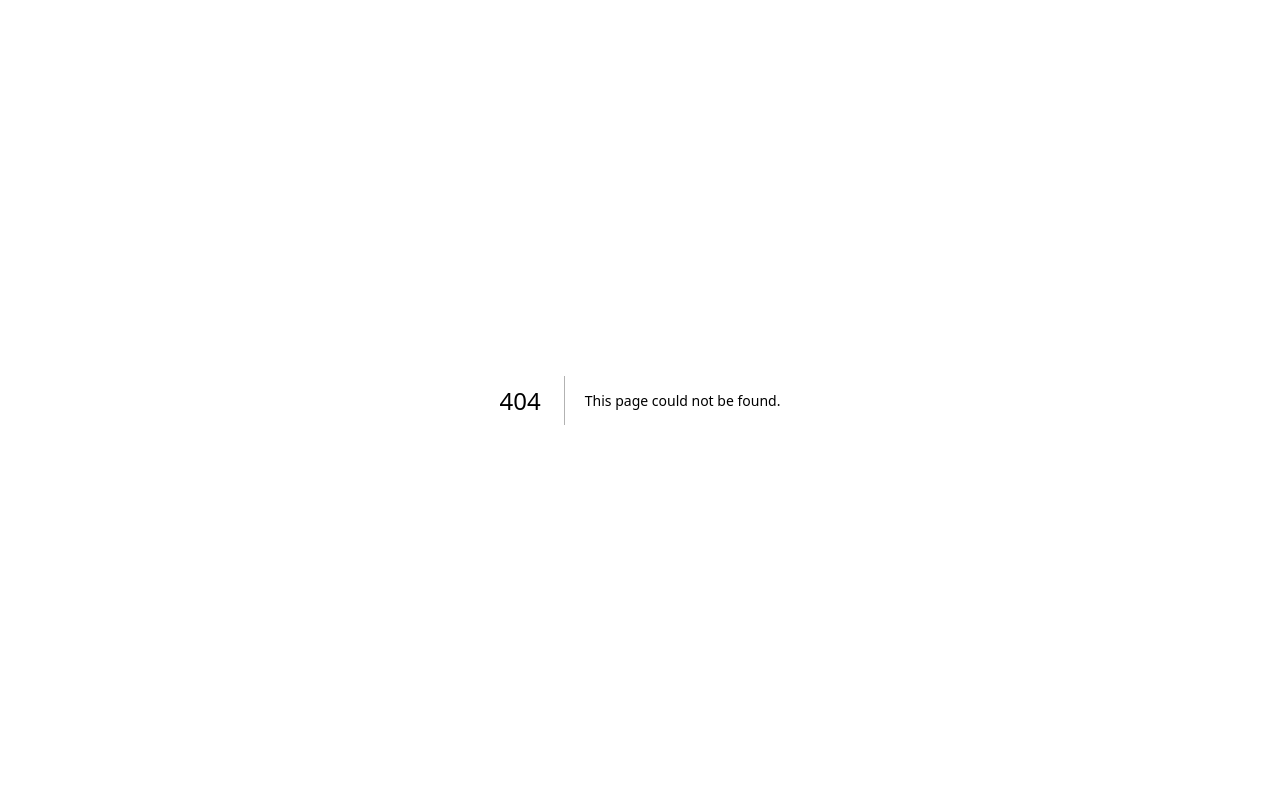
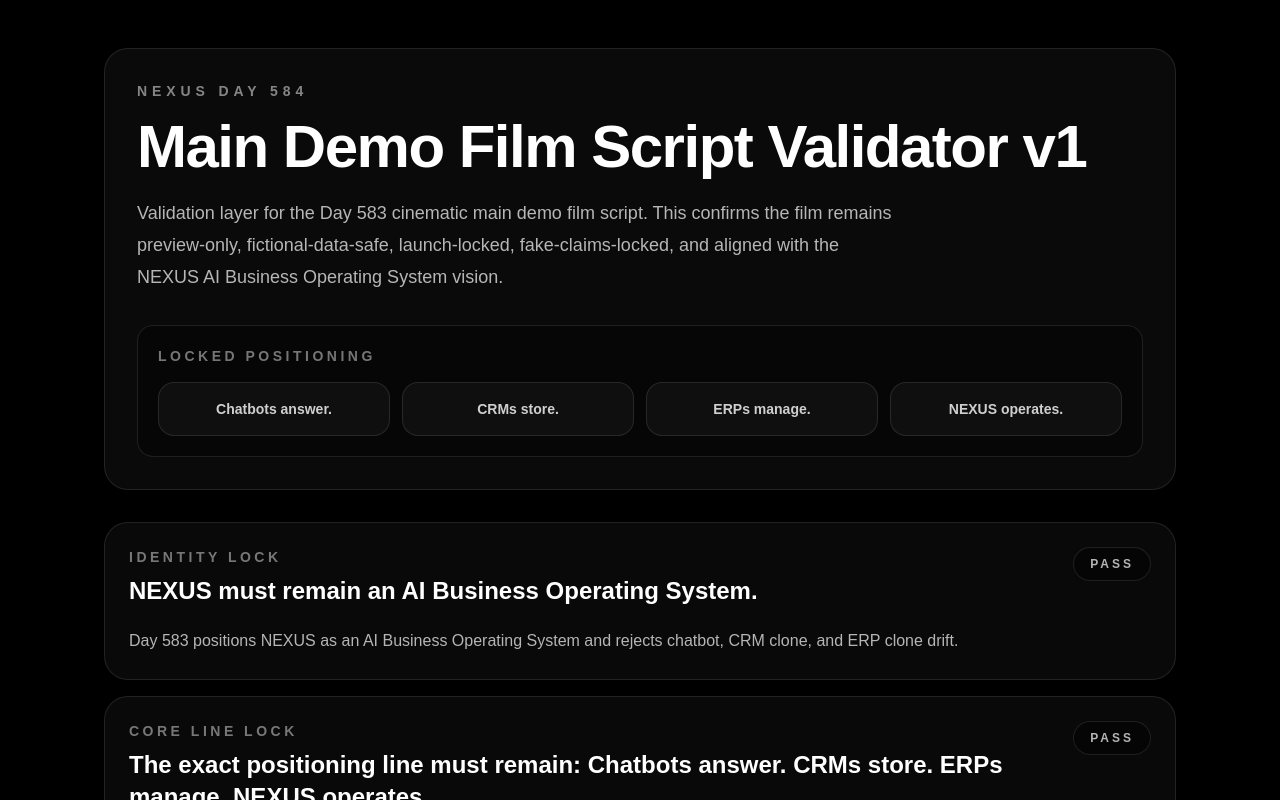
Before and after one commit to celerishealth/NEXUS, a Next.js app in the folder nexus-app/: page /nexus-main-demo-film-script-validator in a window 1280 px wide. Before the commit this address had no page. Shown: the top 800 px of the page. Built offline with nearby package versions, Linux system fonts and the light colour scheme.

Commit message:
Day 584: add main demo film script validator v1

```diff
--- /dev/null
+++ b/nexus-app/app/nexus-main-demo-film-script-validator/page.tsx
@@ -0,0 +1,180 @@
+type ValidationItem = {
+  category: string;
+  required: string;
+  result: "PASS";
+  evidence: string;
+};
+
+const validatorItems: ValidationItem[] = [
+  {
+    category: "Identity Lock",
+    required: "NEXUS must remain an AI Business Operating System.",
+    result: "PASS",
+    evidence:
+      "Day 583 positions NEXUS as an AI Business Operating System and rejects chatbot, CRM clone, and ERP clone drift.",
+  },
+  {
+    category: "Core Line Lock",
+    required:
+      "The exact positioning line must remain: Chatbots answer. CRMs store. ERPs manage. NEXUS operates.",
+    result: "PASS",
+    evidence:
+      "The script preserves the locked market-positioning line without changing the NEXUS vision.",
+  },
+  {
+    category: "Cinematic Direction",
+    required: "The film must move from Chaos to Control to Power to Trust to Command.",
+    result: "PASS",
+    evidence:
+      "The film structure follows the locked cinematic arc: chaos, control, power, trust, and owner command.",
+  },
+  {
+    category: "No Fake Claims",
+    required:
+      "The demo must avoid fake traction, fake revenue, fake customer, fake partnership, production-usage, and launch-readiness claims.",
+    result: "PASS",
+    evidence:
+      "Day 584 adds a corrective safety amendment to Day 583 and locks fake-claims boundaries for the cinematic script.",
+  },
+  {
+    category: "No Real Customer Data",
+    required:
+      "The script must not expose real customer names, orders, private screenshots, or live database data.",
+    result: "PASS",
+    evidence:
+      "The script remains fictional-data-only and does not require real customer records or private operational data.",
+  },
+  {
+    category: "No Copyright Risk",
+    required:
+      "No copyrighted music, movie clips, celebrity voices, or external brand assets.",
+    result: "PASS",
+    evidence:
+      "The film direction keeps audio and visuals original, controlled, and legal-safe.",
+  },
+  {
+    category: "Execution Boundary",
+    required:
+      "No open signup, payment, onboarding, pilot access, or real business execution.",
+    result: "PASS",
+    evidence:
+      "The validator locks the script as preview-only and blocks customer onboarding, payment, paid access, and live execution.",
+  },
+  {
+    category: "Owner Approval",
+    required: "Risky actions must pause for owner approval.",
+    result: "PASS",
+    evidence:
+      "The film keeps high-risk business actions under owner command instead of blind automation.",
+  },
+  {
+    category: "Zero Damage",
+    required: "The script must preserve damage-prevention logic.",
+    result: "PASS",
+    evidence:
+      "The safety boundary protects against risky promises around pricing, stock, refund, delivery, and escalation.",
+  },
+  {
+    category: "Zero Stop",
+    required: "The script must preserve continuity and recovery behavior.",
+    result: "PASS",
+    evidence:
+      "The recovery boundary keeps fallback, audit, and controlled continuity visible inside the demo narrative.",
+  },
+];
+
+const lockedVerdict = [
+  "Day 583 script is valid for internal cinematic demo planning after Day 584 fake-claims safety amendment.",
+  "NEXUS identity remains locked as an AI Business Operating System.",
+  "NEXUS remains not a chatbot, not a CRM clone, and not an ERP clone.",
+  "No launch, pilot, signup, payment, customer onboarding, or real execution is authorized.",
+  "Next cinematic work can continue only inside preview-only, legal-safe, fictional-data boundaries.",
+];
+
+export const metadata = {
+  title: "NEXUS Main Demo Film Script Validator v1",
+  description:
+    "Day 584 NEXUS validator for the 3-5 minute cinematic main demo film script.",
+};
+
+export default function NexusMainDemoFilmScriptValidatorPage() {
+  return (
+    <main className="min-h-screen bg-black text-white">
+      <section className="mx-auto flex w-full max-w-6xl flex-col gap-8 px-6 py-12 md:px-10">
+        <header className="rounded-3xl border border-white/10 bg-white/[0.04] p-8 shadow-2xl">
+          <p className="text-sm font-semibold uppercase tracking-[0.35em] text-white/50">
+            NEXUS Day 584
+          </p>
+          <h1 className="mt-4 text-4xl font-bold tracking-tight md:text-6xl">
+            Main Demo Film Script Validator v1
+          </h1>
+          <p className="mt-5 max-w-3xl text-lg leading-8 text-white/70">
+            Validation layer for the Day 583 cinematic main demo film script.
+            This confirms the film remains preview-only, fictional-data-safe,
+            launch-locked, fake-claims-locked, and aligned with the NEXUS AI
+            Business Operating System vision.
+          </p>
+
+          <div className="mt-8 rounded-2xl border border-white/10 bg-black/40 p-5">
+            <p className="text-sm font-semibold uppercase tracking-[0.25em] text-white/45">
+              Locked Positioning
+            </p>
+            <div className="mt-4 grid gap-3 md:grid-cols-4">
+              {[
+                "Chatbots answer.",
+                "CRMs store.",
+                "ERPs manage.",
+                "NEXUS operates.",
+              ].map((line) => (
+                <div
+                  key={line}
+                  className="rounded-2xl border border-white/10 bg-white/[0.04] p-4 text-center text-sm font-semibold text-white/80"
+                >
+                  {line}
+                </div>
+              ))}
+            </div>
+          </div>
+        </header>
+
+        <section className="grid gap-4">
+          {validatorItems.map((item) => (
+            <article
+              key={item.category}
+              className="rounded-3xl border border-white/10 bg-white/[0.035] p-6"
+            >
+              <div className="flex flex-col gap-3 md:flex-row md:items-start md:justify-between">
+                <div>
+                  <p className="text-sm font-semibold uppercase tracking-[0.25em] text-white/45">
+                    {item.category}
+                  </p>
+                  <h2 className="mt-2 text-2xl font-bold">{item.required}</h2>
+                </div>
+                <span className="rounded-full border border-white/10 bg-black/40 px-4 py-2 text-xs font-bold tracking-[0.25em] text-white/70">
+                  {item.result}
+                </span>
+              </div>
+              <p className="mt-5 max-w-4xl leading-7 text-white/70">
+                {item.evidence}
+              </p>
+            </article>
+          ))}
+        </section>
+
+        <section className="rounded-3xl border border-white/10 bg-white/[0.04] p-8">
+          <h2 className="text-3xl font-bold">Validator Verdict</h2>
+          <div className="mt-6 grid gap-3">
+            {lockedVerdict.map((line) => (
+              <div
+                key={line}
+                className="rounded-2xl border border-white/10 bg-black/35 p-4 text-sm leading-6 text-white/75"
+              >
+                {line}
+              </div>
+            ))}
+          </div>
+        </section>
+      </section>
+    </main>
+  );
+}
--- a/nexus-app/app/nexus-main-demo-film-script/page.tsx
+++ b/nexus-app/app/nexus-main-demo-film-script/page.tsx
@@ -1,3 +1,6 @@
+// Day 584 safety amendment for Day 583 cinematic script:
+// No fake claims about traction, revenue, customers, partnerships, launch readiness, production usage, or market proof.
+// This amendment preserves preview-only cinematic planning and does not authorize launch, pilot, signup, payment, customer onboarding, or real execution.
 export default function NexusMainDemoFilmScriptPage() {
   const filmTimeline = [
     {
```
Also changed, not shown: 1 other file (tests, documents, lock files or other folders).
